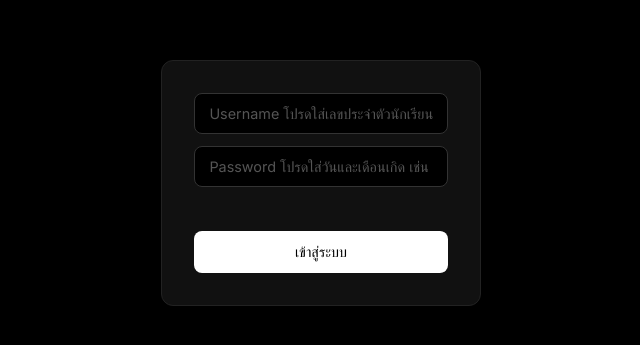
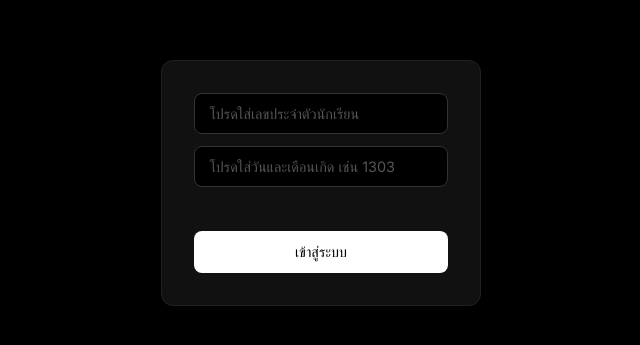
Before and after one commit to fluke-fluke/mscp5th, a plain HTML site: page index.html in a window 1280 px wide. Shown: the part 217-562 px from the top of the page, 319-959 px from the left. Drawn offline with Linux system fonts and the light colour scheme.

Commit message:
Update index.html

```diff
--- a/index.html
+++ b/index.html
@@ -67,8 +67,8 @@
 
 <div class="card">
   <div style="display:flex;flex-direction:column;gap:0.75rem">
-    <input type="text"     id="username" placeholder="Username โปรดใส่เลขประจำตัวนักเรียน" autocomplete="username"/>
-    <input type="password" id="password" placeholder="Password โปรดใส่วันและเดือนเกิด เช่น 1303" autocomplete="current-password"/>
+    <input type="text"     id="username" placeholder="โปรดใส่เลขประจำตัวนักเรียน" autocomplete="username"/>
+    <input type="password" id="password" placeholder="โปรดใส่วันและเดือนเกิด เช่น 1303" autocomplete="current-password"/>
     <div class="error" id="error-msg"></div>
     <button id="btn" onclick="doLogin()">เข้าสู่ระบบ</button>
   </div>
```
